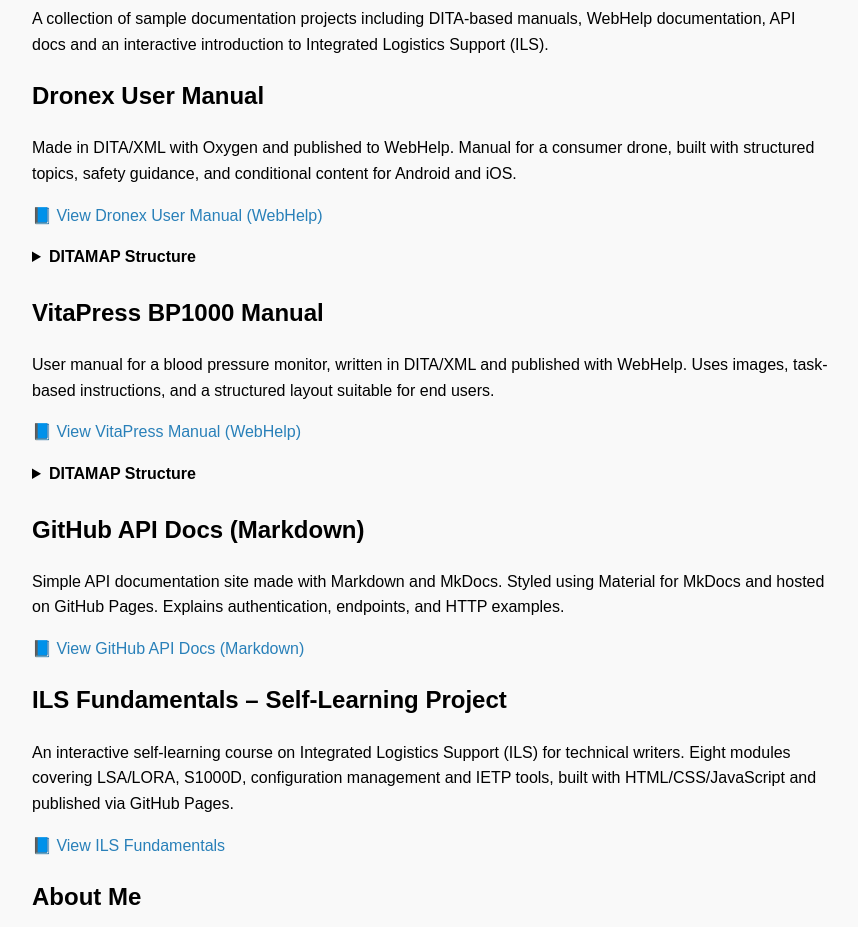
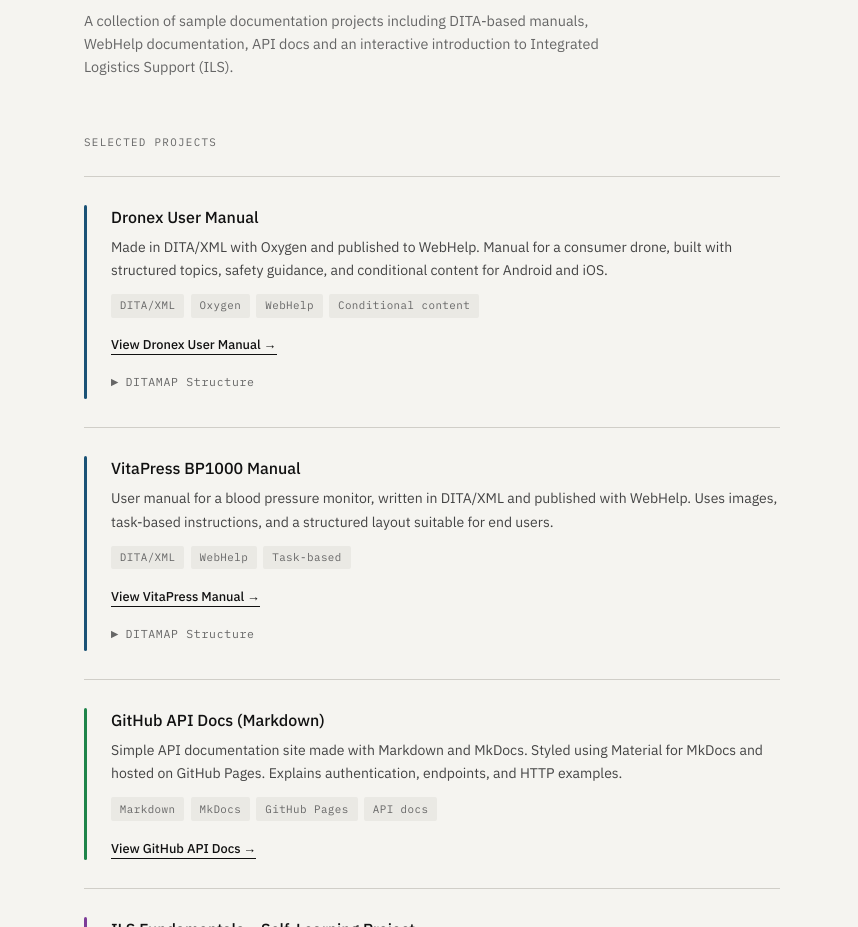
Before and after one commit to Kopparmarra/Tech-Writer-Portfolio, a plain HTML site: page index.html in a window 1280 px wide. Shown: the part 120-1047 px from the top of the page, without its empty margins (208-1066 px from the left). Drawn offline with Linux system fonts and the light colour scheme.

Commit message:
Ny design

```diff
--- a/index.html
+++ b/index.html
@@ -2,63 +2,206 @@
 <html lang="en">
 <head>
   <meta charset="UTF-8" />
+  <meta name="viewport" content="width=device-width, initial-scale=1.0" />
   <title>Technical Writing Portfolio – Lars Nilsson</title>
+  <link href="https://fonts.googleapis.com/css2?family=IBM+Plex+Mono:wght@400;500&family=IBM+Plex+Sans:wght@300;400;500&display=swap" rel="stylesheet">
   <style>
-    body {
-      font-family: sans-serif;
-      max-width: 800px;
-      margin: 0 auto;
-      padding: 2rem;
-      line-height: 1.6;
-      background-color: #f9f9f9;
+    *, *::before, *::after { box-sizing: border-box; margin: 0; padding: 0; }
+
+    :root {
+      --bg: #f5f4f0;
+      --ink: #111;
+      --muted: #666;
+      --rule: #d0cec8;
+      --accent-dita: #1a5276;
+      --accent-api: #1e8449;
+      --accent-ils: #7d3c98;
+      --tag-bg: #eae9e4;
     }
 
-    h1 {
-      color: #2c3e50;
+    body {
+      font-family: 'IBM Plex Sans', sans-serif;
+      background: var(--bg);
+      color: var(--ink);
+      max-width: 760px;
+      margin: 0 auto;
+      padding: 4rem 2rem 6rem;
+      line-height: 1.6;
     }
 
-    h2 {
-      color: #000000;
+    /* Header */
+    header {
+      border-top: 3px solid var(--ink);
+      padding-top: 1.5rem;
+      margin-bottom: 3.5rem;
     }
 
-    a {
-      color: #2980b9;
-      text-decoration: none;
+    header h1 {
+      font-size: 1.25rem;
+      font-weight: 500;
+      letter-spacing: 0.01em;
+      line-height: 1.3;
+      margin-bottom: 0.75rem;
     }
 
-    a:hover {
-      text-decoration: underline;
+    header p {
+      font-size: 0.9rem;
+      color: var(--muted);
+      max-width: 520px;
+      line-height: 1.6;
+    }
+
+    /* Section label */
+    .section-label {
+      font-family: 'IBM Plex Mono', monospace;
+      font-size: 0.68rem;
+      letter-spacing: 0.12em;
+      text-transform: uppercase;
+      color: var(--muted);
+      margin-bottom: 1.5rem;
+    }
+
+    /* Project cards */
+    .project {
+      border-top: 1px solid var(--rule);
+      padding: 1.75rem 0;
+      display: grid;
+      grid-template-columns: 3px 1fr;
+      gap: 0 1.5rem;
+    }
+
+    .project-bar {
+      width: 3px;
+      border-radius: 2px;
+      background: var(--accent-dita);
+      align-self: stretch;
+    }
+
+    .project.api .project-bar   { background: var(--accent-api); }
+    .project.ils .project-bar   { background: var(--accent-ils); }
+
+    .project-content h2 {
+      font-size: 1rem;
+      font-weight: 500;
+      margin-bottom: 0.35rem;
+    }
+
+    .project-content p {
+      font-size: 0.875rem;
+      color: #444;
+      margin-bottom: 0.75rem;
+      line-height: 1.65;
+    }
+
+    .tags {
+      display: flex;
+      flex-wrap: wrap;
+      gap: 0.4rem;
+      margin-bottom: 0.85rem;
+    }
+
+    .tag {
+      font-family: 'IBM Plex Mono', monospace;
+      font-size: 0.68rem;
+      background: var(--tag-bg);
+      color: var(--muted);
+      padding: 0.2rem 0.55rem;
+      border-radius: 2px;
+      letter-spacing: 0.04em;
+    }
+
+    .project-link {
+      font-size: 0.8rem;
+      font-weight: 500;
+      color: var(--ink);
+      text-decoration: none;
+      border-bottom: 1px solid var(--ink);
+      padding-bottom: 1px;
+      transition: opacity 0.15s;
+    }
+    .project-link:hover { opacity: 0.5; }
+
+    /* DITAMAP */
+    details {
+      margin-top: 1rem;
     }
 
     summary {
-      font-weight: bold;
-      margin-top: 0.5rem;
+      font-family: 'IBM Plex Mono', monospace;
+      font-size: 0.72rem;
+      letter-spacing: 0.06em;
+      color: var(--muted);
       cursor: pointer;
+      list-style: none;
+      display: flex;
+      align-items: center;
+      gap: 0.4rem;
+      margin-bottom: 0.5rem;
     }
-
-    details {
-      margin-bottom: 1.5rem;
+    summary::before {
+      content: '▶';
+      font-size: 0.6rem;
+      transition: transform 0.2s;
+    }
+    details[open] summary::before {
+      transform: rotate(90deg);
     }
 
     pre {
-      background-color: #eeeeee;
+      font-family: 'IBM Plex Mono', monospace;
+      font-size: 0.75rem;
+      background: #eae9e4;
       padding: 1rem;
       overflow-x: auto;
+      line-height: 1.7;
+      border-radius: 2px;
+      color: #333;
+    }
+
+    /* About */
+    .about {
+      border-top: 1px solid var(--rule);
+      padding-top: 1.75rem;
+      margin-top: 0.5rem;
+    }
+
+    .about p {
+      font-size: 0.875rem;
+      color: #444;
+      margin-bottom: 0.4rem;
+    }
+
+    .about a {
+      color: var(--ink);
+      font-weight: 500;
     }
   </style>
 </head>
 <body>
+
+  <header>
     <h1>Technical Writing Portfolio – Lars Nilsson</h1>
     <p>A collection of sample documentation projects including DITA-based manuals, WebHelp documentation, API docs and an interactive introduction to Integrated Logistics Support (ILS).</p>
+  </header>
 
+  <div class="section-label">Selected Projects</div>
+
+  <!-- Dronex -->
+  <div class="project">
+    <div class="project-bar"></div>
+    <div class="project-content">
       <h2>Dronex User Manual</h2>
       <p>Made in DITA/XML with Oxygen and published to WebHelp. Manual for a consumer drone, built with structured topics, safety guidance, and conditional content for Android and iOS.</p>
-  <p><a href="dronex-manual/index.html" target="_blank">📘 View Dronex User Manual (WebHelp)</a></p>
-
+      <div class="tags">
+        <span class="tag">DITA/XML</span>
+        <span class="tag">Oxygen</span>
+        <span class="tag">WebHelp</span>
+        <span class="tag">Conditional content</span>
+      </div>
+      <a class="project-link" href="dronex-manual/index.html" target="_blank">View Dronex User Manual →</a>
       <details>
         <summary>DITAMAP Structure</summary>
-    <pre>
-DroneX User Manual
+        <pre>DroneX User Manual
 ├── Introduction
 ├── Getting Started
 │   ├── Install on Android
@@ -71,18 +214,26 @@
 │   ├── The drone does not power on
 │   ├── The drone cannot get a GPS signal
 │   └── The controller will not pair with the drone
-└── Maintenance
-    </pre>
+└── Maintenance</pre>
       </details>
+    </div>
+  </div>
 
+  <!-- VitaPress -->
+  <div class="project">
+    <div class="project-bar"></div>
+    <div class="project-content">
       <h2>VitaPress BP1000 Manual</h2>
       <p>User manual for a blood pressure monitor, written in DITA/XML and published with WebHelp. Uses images, task-based instructions, and a structured layout suitable for end users.</p>
-  <p><a href="vitapress-manual/index.html" target="_blank">📘 View VitaPress Manual (WebHelp)</a></p>
-
+      <div class="tags">
+        <span class="tag">DITA/XML</span>
+        <span class="tag">WebHelp</span>
+        <span class="tag">Task-based</span>
+      </div>
+      <a class="project-link" href="vitapress-manual/index.html" target="_blank">View VitaPress Manual →</a>
       <details>
         <summary>DITAMAP Structure</summary>
-    <pre>
-VitaPress BP1000 – User Manual
+        <pre>VitaPress BP1000 – User Manual
 ├── Introduction
 ├── Setup
 │   ├── Insert Batteries
@@ -96,20 +247,49 @@
 ├── Safety
 │   └── Safety Information
 └── Troubleshooting
-    └── Error Codes
-    </pre>
+    └── Error Codes</pre>
       </details>
+    </div>
+  </div>
 
+  <!-- GitHub API Docs -->
+  <div class="project api">
+    <div class="project-bar"></div>
+    <div class="project-content">
       <h2>GitHub API Docs (Markdown)</h2>
       <p>Simple API documentation site made with Markdown and MkDocs. Styled using Material for MkDocs and hosted on GitHub Pages. Explains authentication, endpoints, and HTTP examples.</p>
-  <p><a href="https://kopparmarra.github.io/github-api-docs/" target="_blank">📘 View GitHub API Docs (Markdown)</a></p>
+      <div class="tags">
+        <span class="tag">Markdown</span>
+        <span class="tag">MkDocs</span>
+        <span class="tag">GitHub Pages</span>
+        <span class="tag">API docs</span>
+      </div>
+      <a class="project-link" href="https://kopparmarra.github.io/github-api-docs/" target="_blank">View GitHub API Docs →</a>
+    </div>
+  </div>
 
+  <!-- ILS -->
+  <div class="project ils">
+    <div class="project-bar"></div>
+    <div class="project-content">
       <h2>ILS Fundamentals – Self-Learning Project</h2>
       <p>An interactive self-learning course on Integrated Logistics Support (ILS) for technical writers. Eight modules covering LSA/LORA, S1000D, configuration management and IETP tools, built with HTML/CSS/JavaScript and published via GitHub Pages.</p>
-  <p><a href="https://kopparmarra.github.io/ils_course/" target="_blank">📘 View ILS Fundamentals</a></p>
+      <div class="tags">
+        <span class="tag">ILS</span>
+        <span class="tag">S1000D</span>
+        <span class="tag">LSA/LORA</span>
+        <span class="tag">HTML/CSS/JS</span>
+        <span class="tag">GitHub Pages</span>
+      </div>
+      <a class="project-link" href="https://kopparmarra.github.io/ils_course/" target="_blank">View ILS Fundamentals →</a>
+    </div>
+  </div>
 
-  <h2>About Me</h2>
+  <!-- About -->
+  <div class="about">
     <p>I specialize in technical communication for software and hardware products, with a focus on clarity, reuse, and maintainability.</p>
     <p>Contact: <a href="mailto:larsnilsson@mail.com">larsnilsson@mail.com</a></p>
+  </div>
+
 </body>
 </html>
```
Lines whose indentation alone changed are shown as unchanged.
